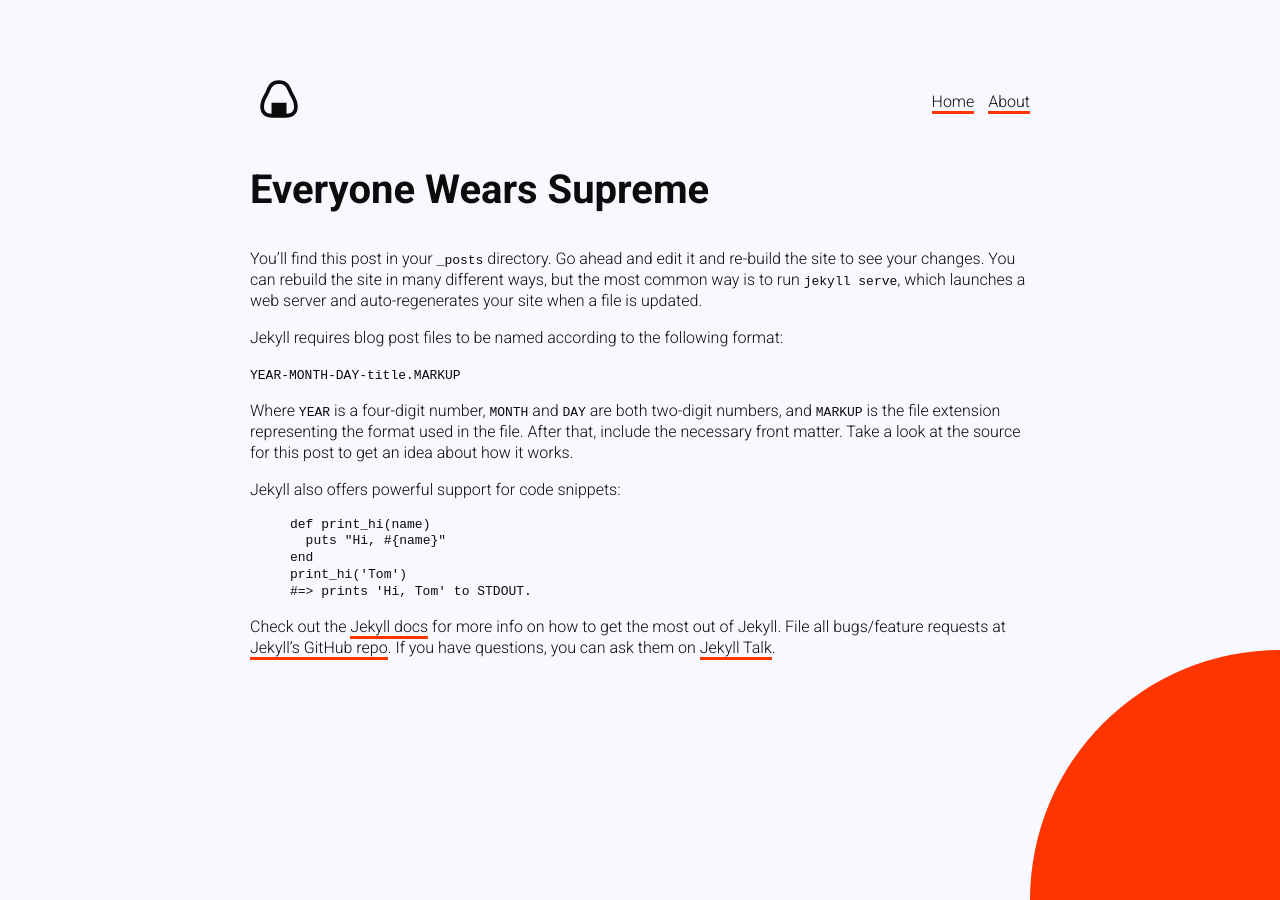
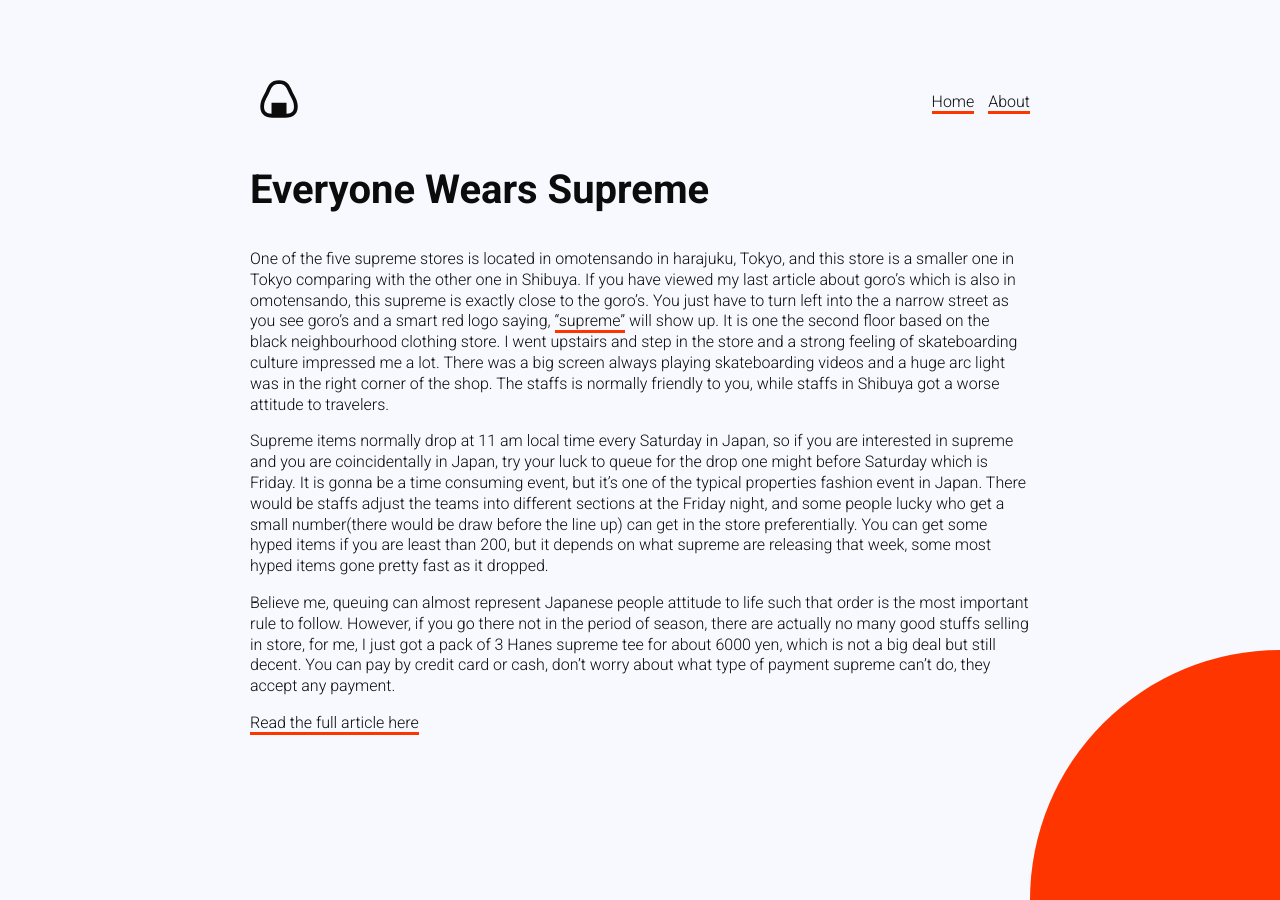
Before and after one commit to rebeccahaf/anightinjapan, a Jekyll site: the page built from _posts/2023-02-17-everyone-wears-supreme.markdown, in a window 1280 px wide. Built offline with Jekyll 4.4.1, drawn with Linux system fonts in a browser that asks for light colours.

Commit message:
Updated Everyone Wears Supreme

```diff
--- a/_posts/2023-02-17-everyone-wears-supreme.markdown
+++ b/_posts/2023-02-17-everyone-wears-supreme.markdown
@@ -5,26 +5,10 @@
   and this store is a smaller one in Tokyo comparing with the other one in Shibuya.
 ---
 
-You’ll find this post in your `_posts` directory. Go ahead and edit it and re-build the site to see your changes. You can rebuild the site in many different ways, but the most common way is to run `jekyll serve`, which launches a web server and auto-regenerates your site when a file is updated.
+One of the five supreme stores is located in omotensando in harajuku, Tokyo, and this store is a smaller one in Tokyo comparing with the other one in Shibuya. If you have viewed my last article about goro's which is also in omotensando, this supreme is exactly close to the goro's. You just have to turn left into the a narrow street as you see goro's and a smart red logo saying, ["supreme"](https://www.supremenewyork.com/) will show up. It is one the second floor based on the black neighbourhood clothing store. I went upstairs and step in the store and a strong feeling of skateboarding culture impressed me a lot. There was a big screen always playing skateboarding videos and a huge arc light was in the right corner of the shop. The staffs is normally friendly to you, while staffs in Shibuya got a worse attitude to travelers.
 
-Jekyll requires blog post files to be named according to the following format:
+Supreme items normally drop at 11 am local time every Saturday in Japan, so if you are interested in supreme and you are coincidentally in Japan, try your luck to queue for the drop one might before Saturday which is Friday. It is gonna be a time consuming event, but it's one of the typical properties fashion event in Japan. There would be staffs adjust the teams into different sections at the Friday night, and some people lucky who get a small number(there would be draw before the line up) can get in the store preferentially. You can get some hyped  items if you are least than 200, but it depends on what supreme are releasing that week, some most hyped items gone pretty fast as it dropped.
 
-`YEAR-MONTH-DAY-title.MARKUP`
+Believe me, queuing can almost represent Japanese people attitude to life such that order is the most important rule to follow. However, if you go there not in the period of season, there are actually no many good stuffs selling in store, for me, I just got a pack of 3 Hanes supreme tee for about 6000 yen, which is not a big deal but still decent. You can pay by credit card or cash, don't worry about what type of payment supreme can't do, they accept any payment.
 
-Where `YEAR` is a four-digit number, `MONTH` and `DAY` are both two-digit numbers, and `MARKUP` is the file extension representing the format used in the file. After that, include the necessary front matter. Take a look at the source for this post to get an idea about how it works.
-
-Jekyll also offers powerful support for code snippets:
-
-{% highlight ruby %}
-def print_hi(name)
-  puts "Hi, #{name}"
-end
-print_hi('Tom')
-#=> prints 'Hi, Tom' to STDOUT.
-{% endhighlight %}
-
-Check out the [Jekyll docs][jekyll-docs] for more info on how to get the most out of Jekyll. File all bugs/feature requests at [Jekyll’s GitHub repo][jekyll-gh]. If you have questions, you can ask them on [Jekyll Talk][jekyll-talk].
-
-[jekyll-docs]: https://jekyllrb.com/docs/home
-[jekyll-gh]:   https://github.com/jekyll/jekyll
-[jekyll-talk]: https://talk.jekyllrb.com/
+[Read the full article here](https://www.tokyocreative.com/articles/19065-experience-in-supreme-harajuku-tokyo-and-osaka)
```
